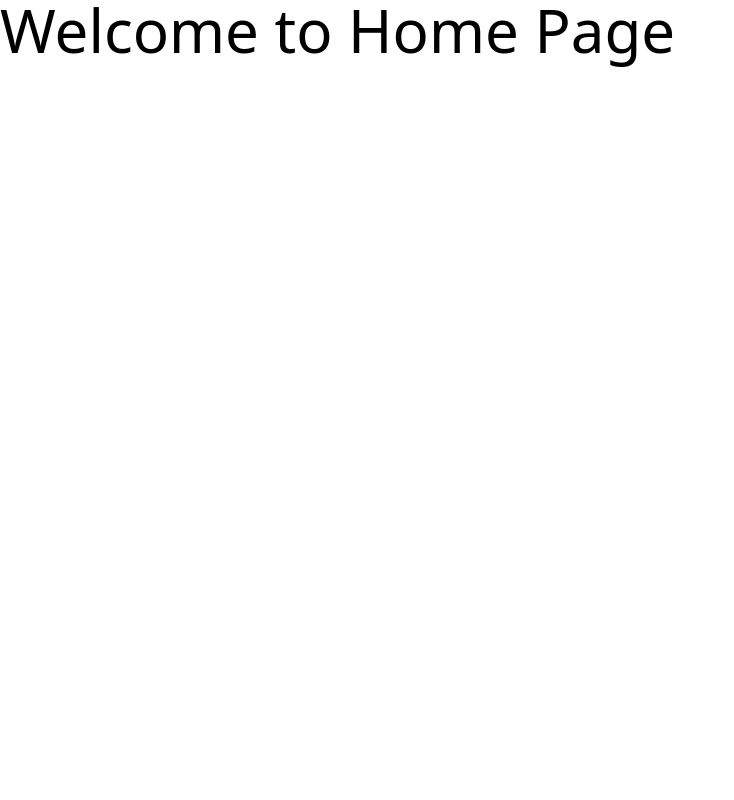
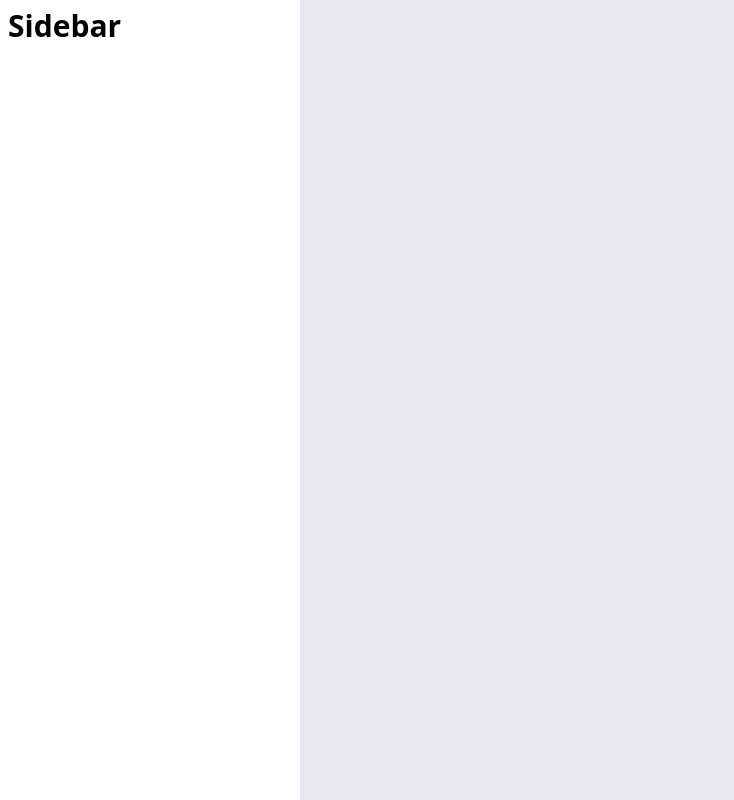
Before and after one commit to mnraza-dev/doctor-admin-panel, a React (Vite) app: page / in a window 1280 px wide. Shown: the whole page, without its empty margins (0-734 px from the left). Built offline with nearby package versions, Linux system fonts and the light colour scheme.

Commit message:
add Layout component and update Home page structure with sidebar

```diff
--- a/src/components/Home.jsx
+++ b/src/components/Home.jsx
@@ -1,11 +1,23 @@
-import React from 'react'
-
+import React from "react";
+import Layout from "./Layout";
 const Home = () => {
   return (
-    <div>
-        <h1 className='text-6xl'>Welcome to Home Page</h1>
-    </div>
-  )
-}
+    <Layout>
+      <div className="bg-[#E9E7EF] min-h-screen">
+        <aside
+          style={{
+            width: "300px",
+          }}
+          className="bg-white h-full fixed top-0 left-0 p-2"
+        >
+          <h1 className="text-3xl font-bold">Sidebar</h1>
+        </aside>
+        <section>
+          <h1 className="text-5xl font-bold"></h1>
+        </section>
+      </div>
+    </Layout>
+  );
+};
 
-export default Home
+export default Home;
--- /dev/null
+++ b/src/components/Layout.jsx
@@ -0,0 +1,7 @@
+import React from "react";
+
+const Layout = ({ children }) => {
+  return <>{children}</>;
+};
+
+export default Layout;
```
